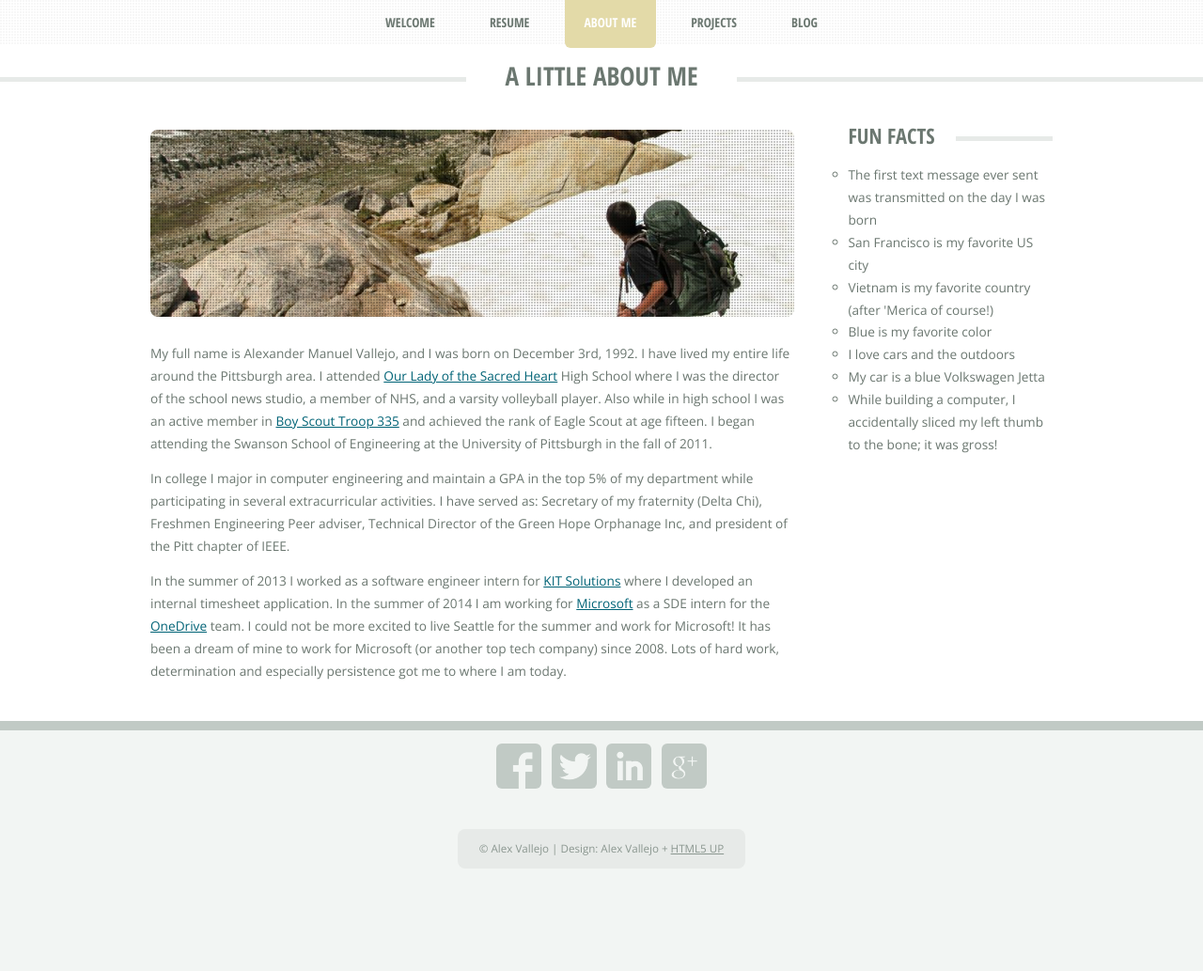
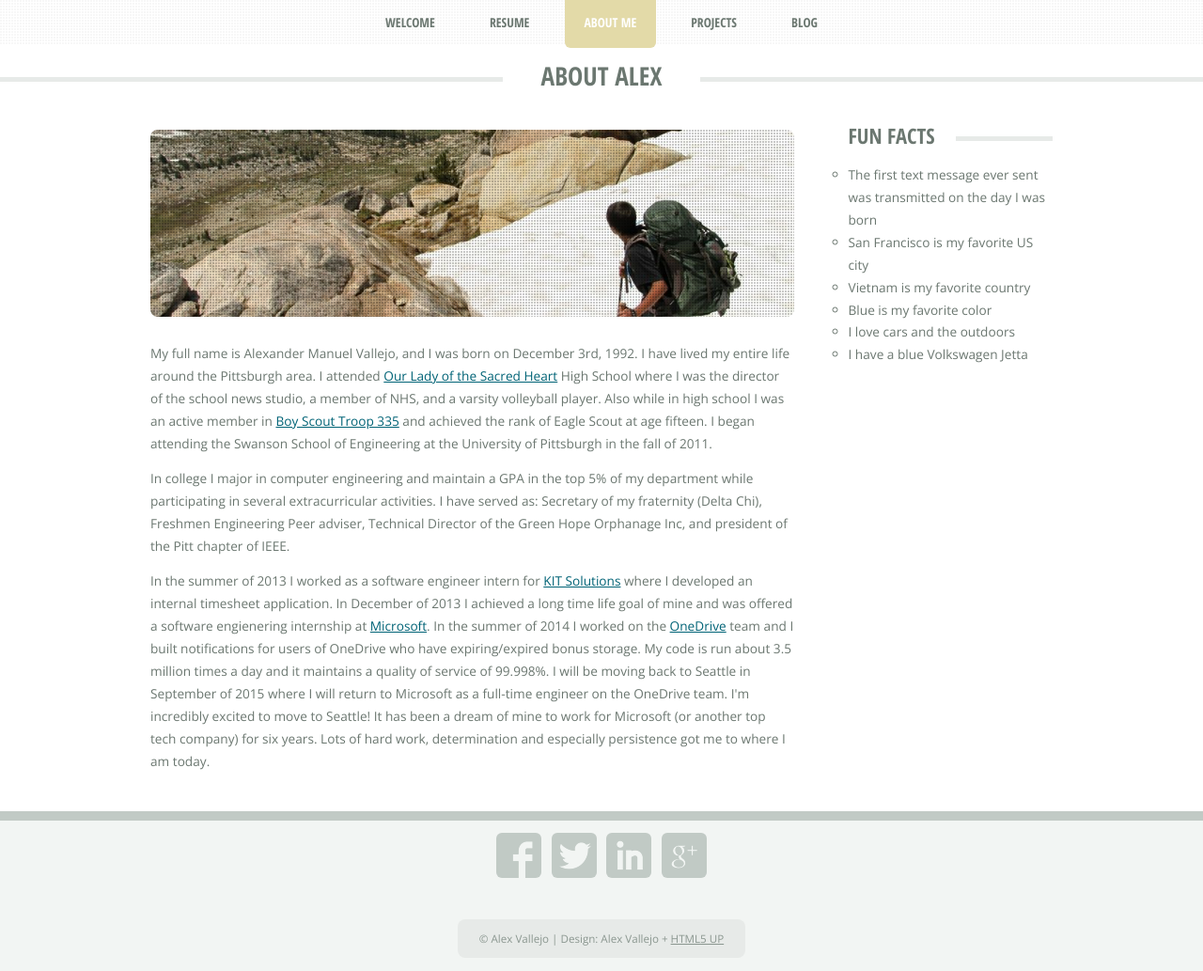
Before and after one commit to valleyjo/valleyjo.github.io, a Jekyll site: the page built from about.html, in a window 1280 px wide and 1033 px high. Shown: the whole window at 94% size. Built offline with Jekyll 4.4.1, drawn with Linux system fonts in a browser that asks for light colours; nearby versions of some CDN libraries.

Commit message:
Update body copy. Update other site links

```diff
--- a/about.html
+++ b/about.html
@@ -2,7 +2,7 @@
 layout: default
 title: About Alex Vallejo
 active-tab: about
-header-text: A Little About Me
+header-text: About Alex
 ---
 
 <!-- Main -->
@@ -36,13 +36,20 @@ header-text: A Little About Me
 
             <p>In the summer of 2013 I worked as a software engineer intern for
             <a href="http://kitsolutions.net">KIT Solutions</a> where I developed
-            an internal timesheet application. In the summer of 2014 I am
-            working for <a href="http:microsoft.com">Microsoft</a> as a SDE intern
-            for the <a href="http://onedrive.com">OneDrive</a> team. I could not
-            be more excited to live Seattle for the summer and work for Microsoft!
-            It has been a dream of mine to work for Microsoft (or another top
-            tech company) since 2008. Lots of hard work, determination and
-            especially persistence got me to where I am today.
+            an internal timesheet application. In December of 2013 I achieved
+            a long time life goal of mine and was offered a software engienering
+            internship at <a href="http://microsoft.com">Microsoft</a>. In the
+            summer of 2014 I worked on the
+            <a href="http://onedrive.com">OneDrive</a> team and I built
+            notifications for users of OneDrive who have expiring/expired bonus
+            storage. My code is run about 3.5 million times a day and it
+            maintains a quality of service of 99.998%. I will be moving back to
+            Seattle in September of 2015 where I will return to Microsoft as a
+            full-time engineer on the OneDrive team. I'm incredibly excited to
+            move to Seattle! It has been a dream of mine to work for
+            Microsoft (or another top tech company) for six years. Lots of hard
+            work, determination and especially persistence got me to where I am
+            today.
             </p>
             </section>
           </article>
@@ -55,14 +62,13 @@ header-text: A Little About Me
           <section>
           <h2 class="major"><span>Fun Facts</span></h2>
           <ul class="style2">
-            <li>The first text message ever sent was transmitted on the day I was born</li>
+            <li>The first text message ever sent was transmitted on the day I
+                was born</li>
             <li>San Francisco is my favorite US city</li>
-            <li>Vietnam is my favorite country (after 'Merica of course!)</li>
+            <li>Vietnam is my favorite country</li>
             <li>Blue is my favorite color</li>
             <li>I love cars and the outdoors</li>
-            <li>My car is a blue Volkswagen Jetta</li>
-            <li>While building a computer, I accidentally sliced my left thumb
-                to the bone; it was gross!</li>
+            <li>I have a blue Volkswagen Jetta</li>
           </ul>
           </section>
           <!-- /Sidebar -->
```
Also changed, not shown: projects.html (+11 -9 lines).
